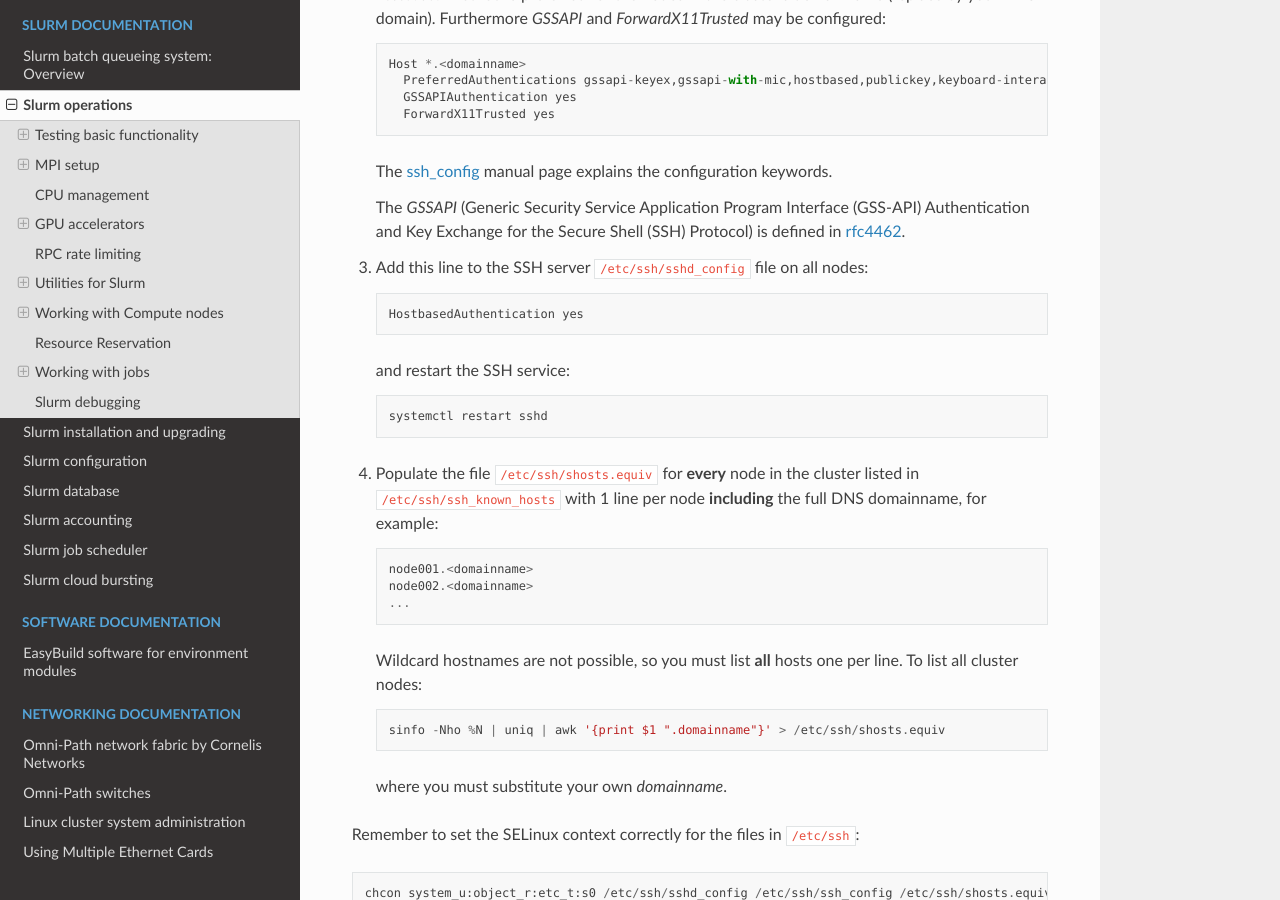
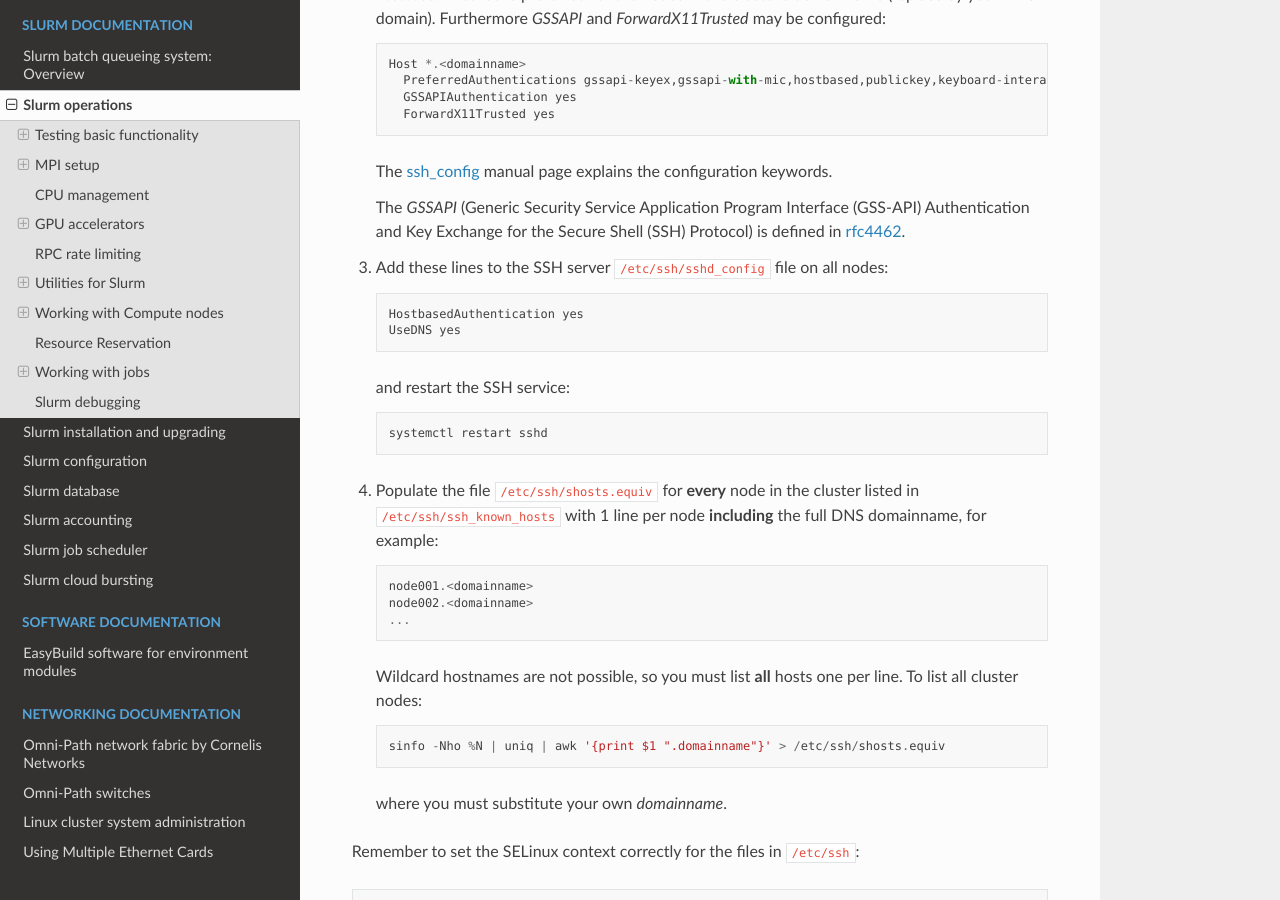
Before and after one commit to OleHolmNielsen/Niflheim_system, a Sphinx documentation site: the page built from docs/Slurm_operations.rst, in a window 1280 px wide and 900 px high, scrolled down 10336 px. Built offline with Sphinx 7.4.7 and the Read the Docs theme 2.0.0, drawn with Linux system fonts in a browser that asks for light colours.

Commit message:
sshd_config UseDNS yes

```diff
--- a/docs/Slurm_operations.rst
+++ b/docs/Slurm_operations.rst
@@ -459,9 +459,10 @@
 
    The *GSSAPI* (Generic Security Service Application Program Interface (GSS-API) Authentication and Key Exchange for the Secure Shell (SSH) Protocol) is defined in rfc4462_.
 
-3. Add this line to the SSH server ``/etc/ssh/sshd_config`` file on all nodes::
+3. Add these lines to the SSH server ``/etc/ssh/sshd_config`` file on all nodes::
 
      HostbasedAuthentication yes
+     UseDNS yes
 
    and restart the SSH service::
 
```
